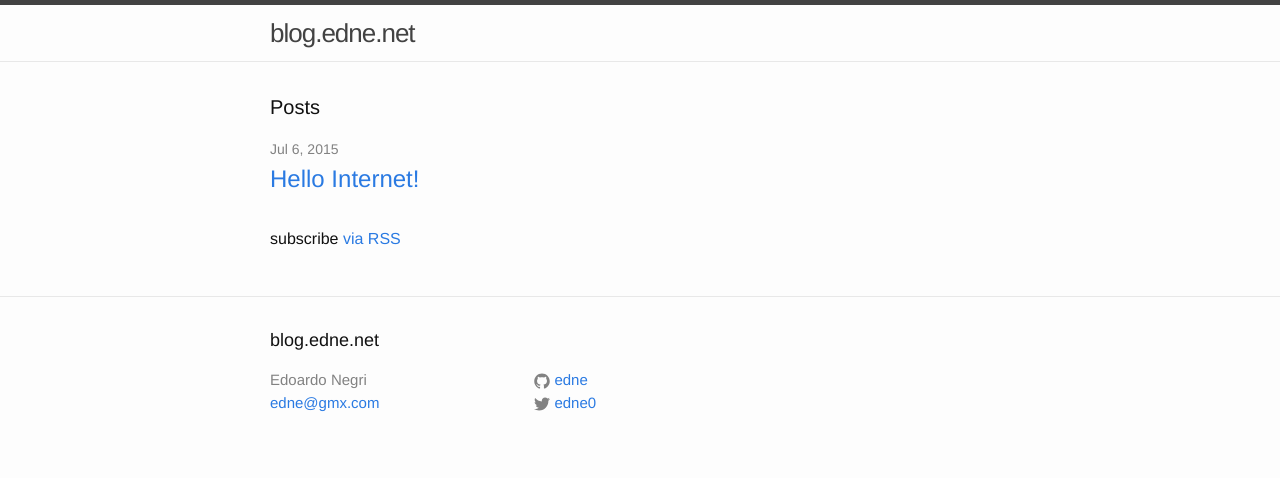
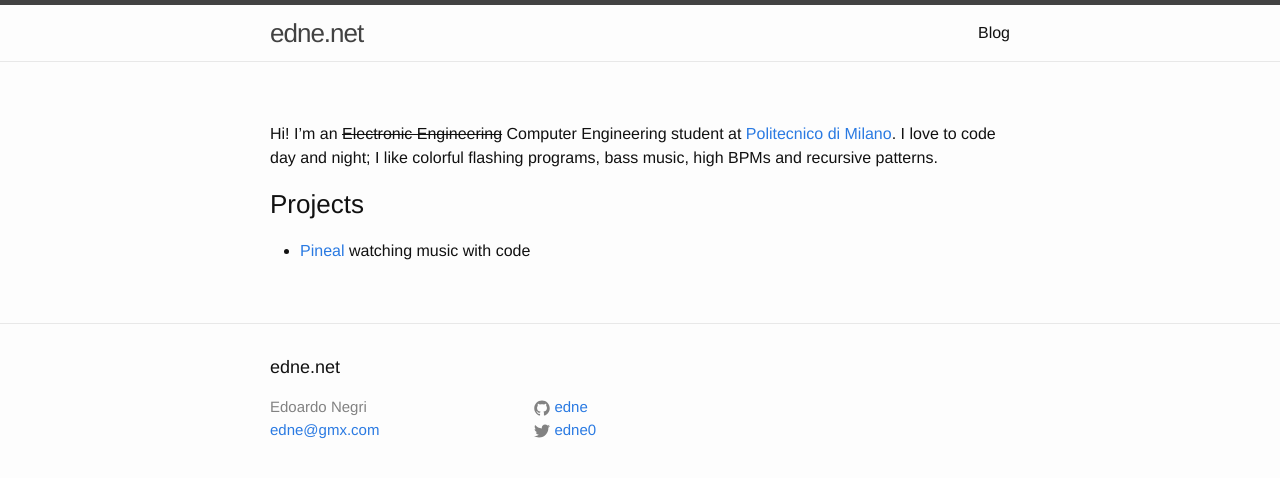
Before and after one commit to edne/edne.github.io, a Jekyll site: the page built from index.md, in a window 1280 px wide. Shown: the top 478 px of the page. Built offline with Jekyll 4.4.1, drawn with Linux system fonts in a browser that asks for light colours.

Commit message:
now this is the main site

```diff
--- a/_config.yml
+++ b/_config.yml
@@ -1,8 +1,8 @@
-title: blog.edne.net
+title: edne.net
 author: Edoardo Negri
 email: edne@gmx.com
 baseurl: ""
-url: "http://blog.edne.net"
+url: "http://edne.net"
 twitter_username: edne0
 github_username:  edne
 
--- a/index.html
+++ b/blog.html
@@ -1,5 +1,7 @@
 ---
 layout: default
+title: Blog
+permalink: /blog/
 ---
 
 <div class="home">
--- /dev/null
+++ b/index.md
@@ -0,0 +1,13 @@
+---
+layout: page
+permalink: /
+---
+
+Hi! I'm an <del>Electronic Engineering</del> Computer Engineering student at
+[Politecnico di Milano](http://polimi.it). I love to code day and night; I like
+colorful flashing programs, bass music, high BPMs and recursive patterns.
+
+
+### Projects
+
+* [Pineal](https://github.com/edne/pineal) watching music with code
```
